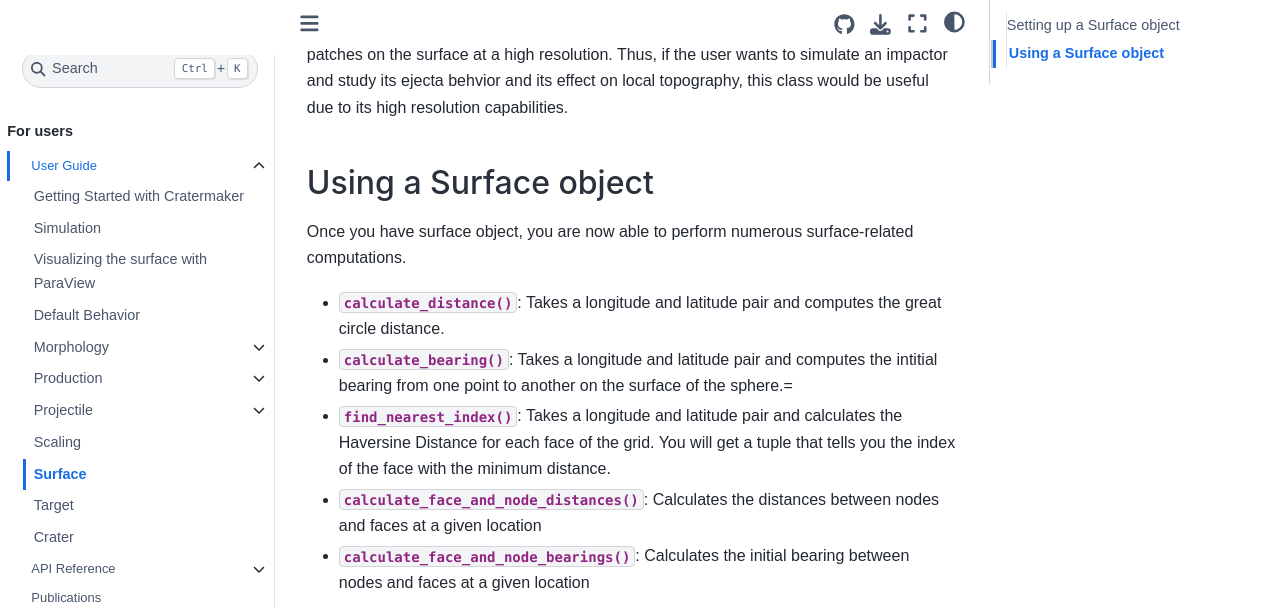
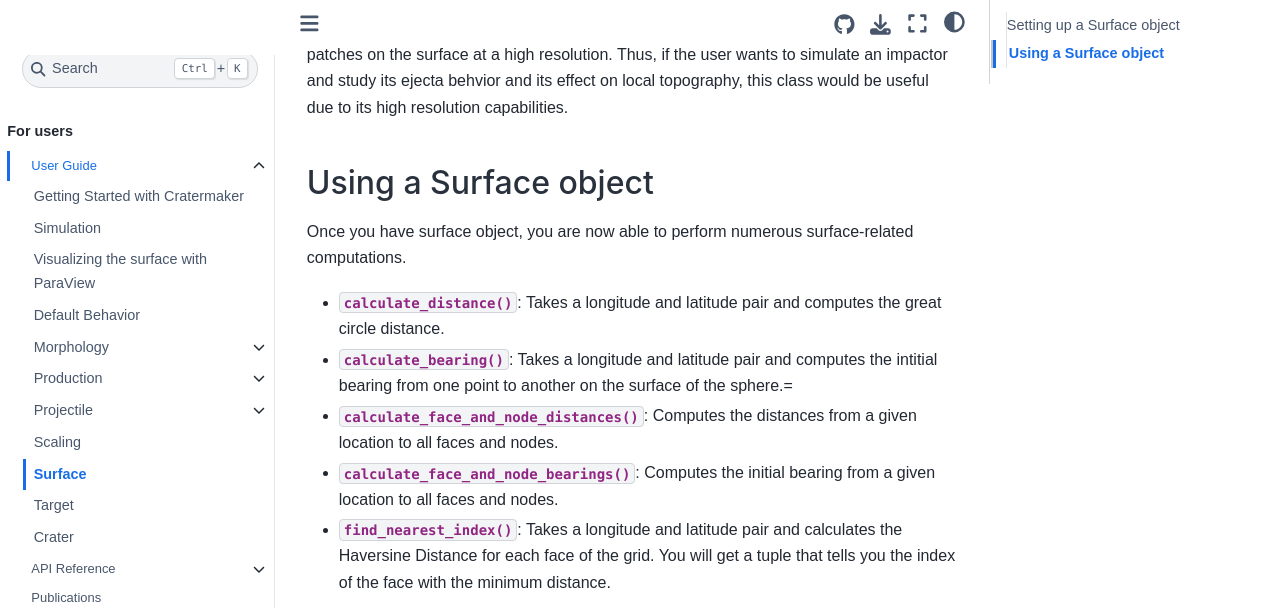
Before and after one commit to MintonGroup/cratermaker, a Sphinx documentation site: the page built from docs/user-guide/surface.rst, in a window 1280 px wide and 900 px high, scrolled down 1650 px, cut to the strip 0-608 px from the top of the window. Built offline with Sphinx 7.4.7 and the Sphinx Book theme 1.1.4, drawn with Linux system fonts in a browser that asks for light colours; pages that are not in the unit, such as notebooks, are missing from menus; the version number is read from the project's files by our own code.

Commit message:
Clarified the text of the surface_calculate_face_and_node_distances and _bearings

```diff
--- a/docs/user-guide/surface.rst
+++ b/docs/user-guide/surface.rst
@@ -64,9 +64,9 @@ Once you have surface object, you are now able to perform numerous surface-relat
 
 - :meth:`calculate_distance`: Takes a longitude and latitude pair and computes the great circle distance.
 - :meth:`calculate_bearing`: Takes a longitude and latitude pair and computes the intitial bearing from one point to another on the surface of the sphere.=
+- :meth:`calculate_face_and_node_distances`: Computes the distances from a given location to all faces and nodes.
+- :meth:`calculate_face_and_node_bearings`: Computes the initial bearing from a given location to all faces and nodes.
 - :meth:`find_nearest_index`: Takes a longitude and latitude pair and calculates the Haversine Distance for each face of the grid. You will get a tuple that tells you the index of the face with the minimum distance.
-- :meth:`calculate_face_and_node_distances`: Calculates the distances between nodes and faces at a given location
-- :meth:`calculate_face_and_node_bearings`: Calculates the initial bearing between nodes and faces at a given location
 
 
 .. ipython:: python
```
Also changed, not shown: 1 other file.
